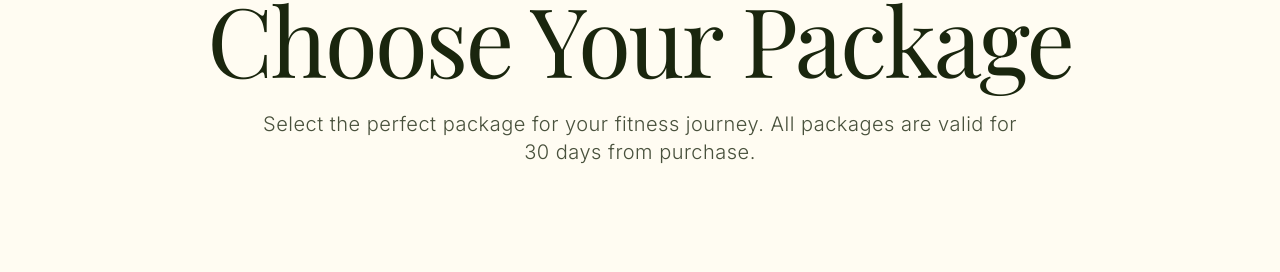
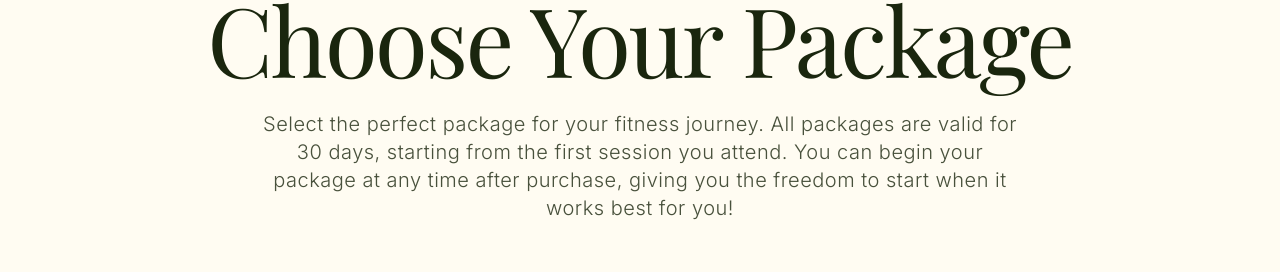
Before and after one commit to Mohamedabobakkr/euforyc-studios, a Next.js app: page /packages in a window 1280 px wide. Shown: the part 234-506 px from the top of the page. Built offline with nearby package versions, Linux system fonts and the light colour scheme; no server answers.

Commit message:
Updated packages page

```diff
--- a/app/packages/page.tsx
+++ b/app/packages/page.tsx
@@ -110,7 +110,7 @@ export default function Packages() {
         <div className="container-width text-center">
           <h1 className="heading-primary mb-6">Choose Your Package</h1>
           <p className="body-text text-xl max-w-3xl mx-auto">
-            Select the perfect package for your fitness journey. All packages are valid for 30 days from purchase.
+          Select the perfect package for your fitness journey. All packages are valid for 30 days, starting from the first session you attend. You can begin your package at any time after purchase, giving you the freedom to start when it works best for you!
           </p>
         </div>
       </section>
```
